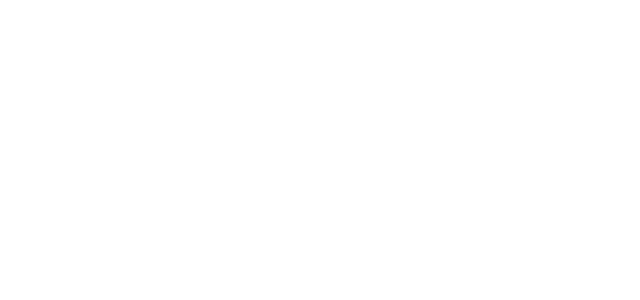
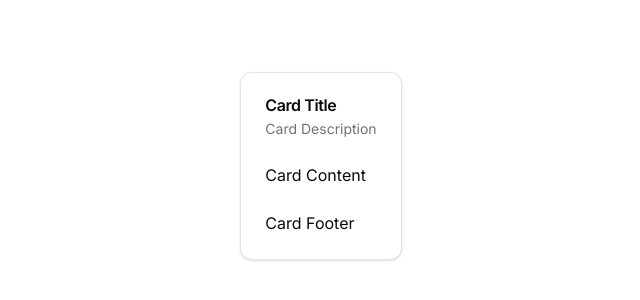
Before and after one commit to trickgirardi/best-notifications, a Next.js app: page /login in a window 1280 px wide. Shown: the part 234-534 px from the top of the page, without its empty margins (319-959 px from the left). Built offline with nearby package versions, Linux system fonts and the light colour scheme.

Commit message:
adjust login page

```diff
--- a/src/app/login/page.tsx
+++ b/src/app/login/page.tsx
@@ -8,7 +8,8 @@
 } from "@/components/ui/card";
 
 export default function LoginPage() {
-  <div className="justify-center items-center w-screen h-screen bg-gray-500">
+  return (
+    <div className="flex justify-center items-center w-screen h-screen">
       <Card>
         <CardHeader>
           <CardTitle>Card Title</CardTitle>
@@ -21,5 +22,6 @@
           <p>Card Footer</p>
         </CardFooter>
       </Card>
-  </div>;
+    </div>
+  );
 }
```
Lines whose indentation alone changed are shown as unchanged.
